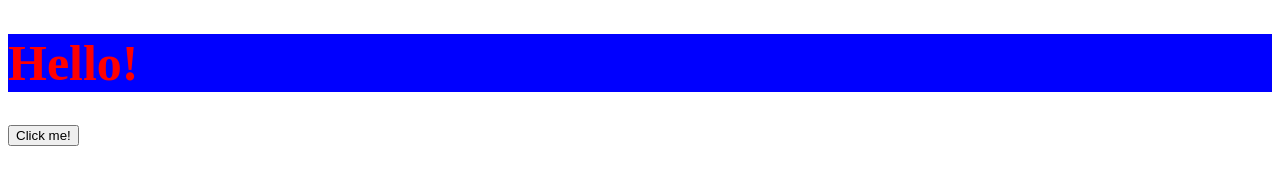
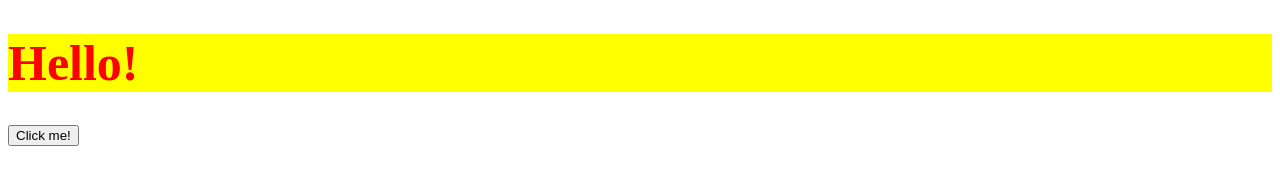
Before and after one commit to Hedgehog1426/HedgehogSite, a plain HTML site: page index.html in a window 1280 px wide. Both pictures are taken after a click on the button "Click me!". Drawn offline with Linux system fonts and the light colour scheme.

Commit message:
Update index.html

```diff
--- a/index.html
+++ b/index.html
@@ -4,7 +4,7 @@
     <script>
       function Myfunction() {
         document.getElementById("test").style.fontSize = "50px"
-        document.getElementById("test").style.backgroundColor = "Blue"
+        document.getElementById("test").style.backgroundColor = "Yellow"
         document.getElementById("test").style.color = "Red"
       }
     </script>
```
